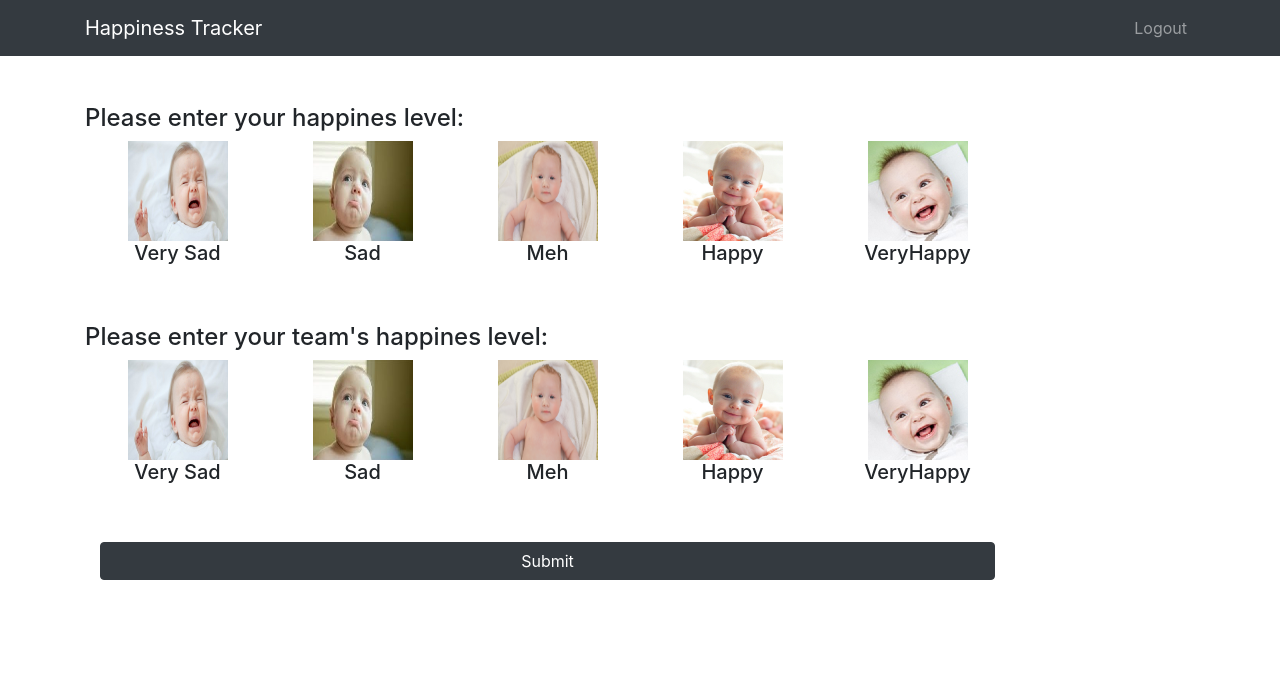
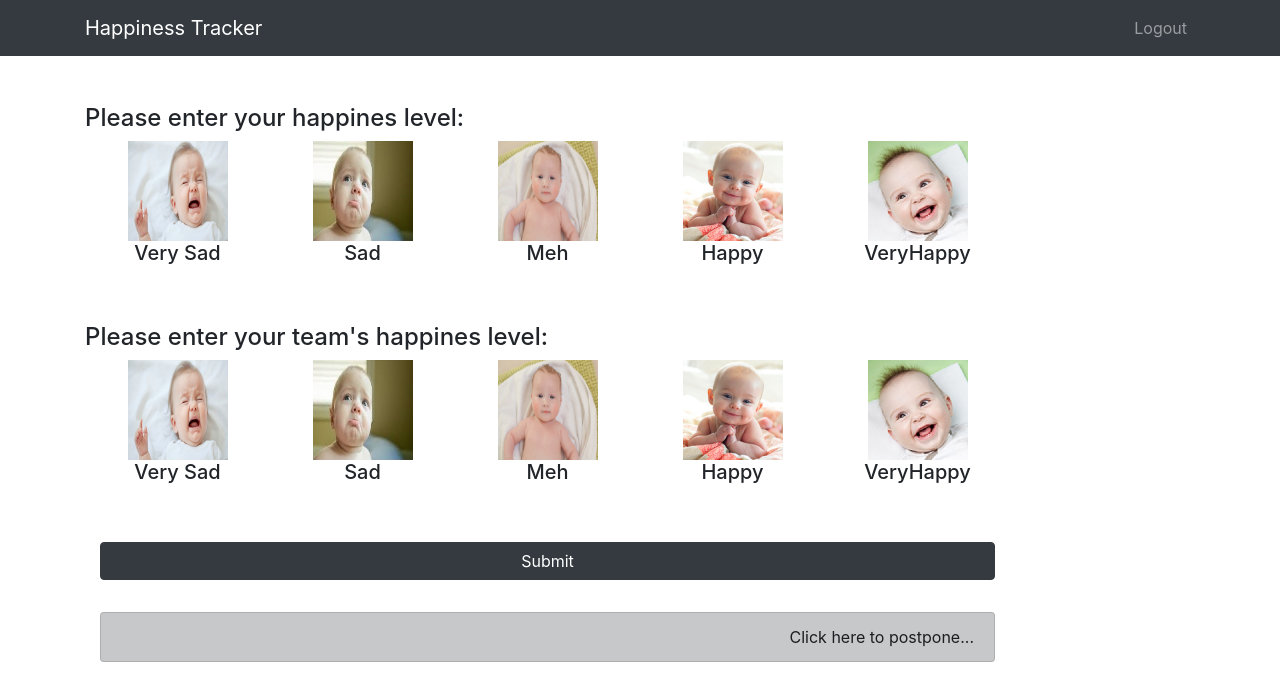
Before and after one commit to SDM-Team10-2018/HappinessTracker, a React (Create React App) app in the folder client/: page / in a window 1280 px wide. Shown: the top 700 px of the page. Built offline with nearby package versions, Linux system fonts and the light colour scheme; no server answers.

Commit message:
Postpone

```diff
--- a/client/src/actions/emotionActions.js
+++ b/client/src/actions/emotionActions.js
@@ -10,7 +10,7 @@ export const addEmotions = emotion => dispatch => {
 
 
     axios.post('/api/emotions', {
-        emotion: 'test'
+        emotion: emotion
       })
       .then(function (response) {
         console.log(response);
--- a/client/src/components/RequestText.js
+++ b/client/src/components/RequestText.js
@@ -16,11 +16,14 @@ import PropTypes from 'prop-types';
 
 class RequestText extends Component {
     componentDidMount(){
-        this.props.addEmotions();
+        //this.props.addEmotions();
+        this.setState({
+            individualHappiness : 'undefined',
+            teamHappiness: 'undefined',
+            message: ''
+        })
+        this.render();
     }
-
-
-
     render() {
         const { messages } = this.props;
         return(
@@ -164,8 +167,10 @@ class RequestText extends Component {
                         </Col>
                     </Row>
                     <Row>
-                    <Col align='center'>
-                       <h3> {this.props.messages} </h3>
+                    <Col align='right' xs={12} sm={10}>
+                        <ListGroup>
+                            <ListGroupItem color='dark' onClick={this.postponed}>Click here to postpone...</ListGroupItem>
+                        </ListGroup>
                     </Col>
                     </Row>
                 </Grid>
@@ -175,6 +180,32 @@ class RequestText extends Component {
             </div>
         );
 
+    }
+
+    postponed = () => {
+        confirmAlert({
+            message: 'Please select postpone time:',
+            buttons: [
+                {
+                    label: '5 Minutes',
+                    onClick: () => {
+                        this.setState({postponedFor: '5'});
+                    }
+                },
+                {
+                    label: '10 Minutes',
+                    onClick: () => {
+                        this.setState({postponedFor: '10'});
+                    }
+                },
+                {
+                    label: '20 Minutes',
+                    onClick: () => {
+                        this.setState({postponedFor: '20'});
+                    }
+                }
+            ]
+        })
     }
 
     submit = () => {
@@ -195,8 +226,10 @@ class RequestText extends Component {
                         ]
 
 
-                        this.props.addEmotions(add);
+                        this.props.addEmotions(newEmotion);
+
                         }
+
                 },
                 {
                     label: 'Cancel',
--- a/client/src/reducers/emotionReducer.js
+++ b/client/src/reducers/emotionReducer.js
@@ -1,4 +1,3 @@
-import uuid from 'uuid';
 import { ADD_EMOTIONS} from '../actions/types'
 
 
```
